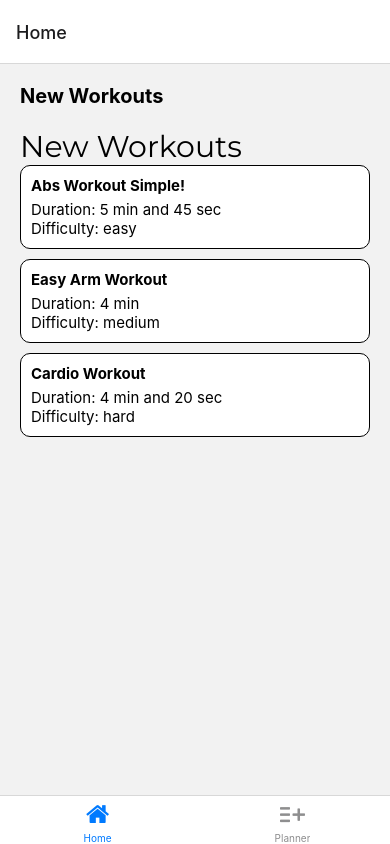
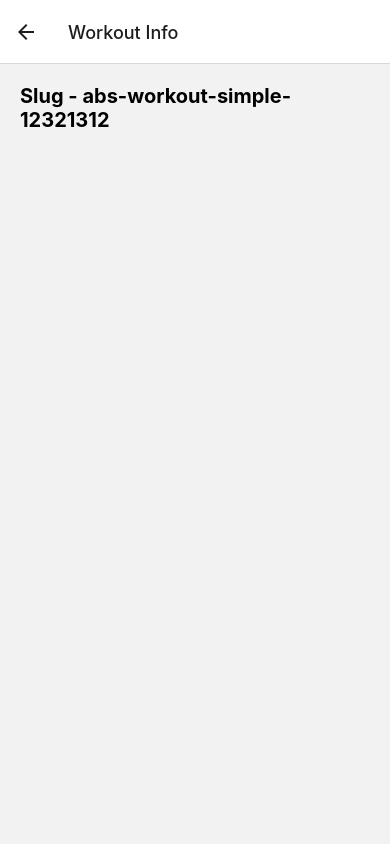
Before and after one commit to rquesada/Workout, a React Native app: screen /Home in a window 390 px wide. Both pictures are taken after a click on the element 195 px from the left and 212 px from the top of the page. Built offline with nearby package versions, Linux system fonts and the light colour scheme.

Commit message:
useIsFocused

```diff
--- a/hooks/useCachedResources.ts
+++ b/hooks/useCachedResources.ts
@@ -1,13 +1,14 @@
 import { useEffect, useState } from 'react';
 import * as Font from 'expo-font';
+import { initWorkouts } from '../storage/workouts';
 
 export default function useCachedResources(){
     const [isLoadingComplete, setIsLoadingComplete] = useState(false);
 
     useEffect(() =>{
         async function loadResourcesAndDataAsync() {
-
             try{
+                await initWorkouts()
                 await Font.loadAsync({
                     "montserrat": require("../assets/fonts/Montserrat-Regular.ttf"),
                     "montserrat-bold": require("../assets/fonts/Montserrat-Bold.ttf"),
--- /dev/null
+++ b/hooks/useWorkouts.ts
@@ -0,0 +1,18 @@
+import { useEffect, useState } from "react";
+import { Workout } from "../types/data";
+import { getWorkouts } from "../storage/workouts";
+import { useIsFocused } from "@react-navigation/native";
+
+export const useWorkouts = () => {
+    const [workouts,setWorkouts] = useState<Workout[]>([]);
+    const isFocused = useIsFocused();
+    useEffect(()=>{
+        async function getData() {
+            const _workouts = await getWorkouts();
+            setWorkouts(_workouts);
+        }
+        getData();
+    },[isFocused]);
+
+    return workouts;
+}
--- a/navigation/index.tsx
+++ b/navigation/index.tsx
@@ -3,6 +3,7 @@ import { createStackNavigator } from "@react-navigation/stack";
 import { NavigationContainer } from "@react-navigation/native";
 import HomeScreen from "../screens/HomeScreen";
 import PlannerScreen from "../screens/PlannerScreen";
+import WorkoutDetailScreen from "../screens/WorkoutItemScreen";
 import React from "react";
 import { FontAwesome } from '@expo/vector-icons';
 import { Entypo } from '@expo/vector-icons';
@@ -19,11 +20,16 @@ const Stack = createStackNavigator();
 
 function RootNavigator(){
     return (
-        <Stack.Navigator initialRouteName="Home">
+        <Stack.Navigator>
                 <Stack.Screen
                     name="Root"
                     component={BottomTabNavigator}
                     options={{ headerShown: false }}
+                />
+                <Stack.Screen
+                    name="WorkoutDetail"
+                    component={WorkoutDetailScreen}
+                    options={{title: "Workout Info"}}
                 />
             </Stack.Navigator>
     );
--- a/package.json
+++ b/package.json
@@ -18,7 +18,8 @@
     "react": "18.2.0",
     "react-native": "0.72.3",
     "react-native-web": "~0.19.6",
-    "react-dom": "18.2.0"
+    "react-dom": "18.2.0",
+    "@react-native-async-storage/async-storage": "1.18.2"
   },
   "devDependencies": {
     "@babel/core": "^7.20.0",
--- a/screens/HomeScreen.tsx
+++ b/screens/HomeScreen.tsx
@@ -2,10 +2,10 @@ import React from "react";
 import { View, Text, StyleSheet, FlatList, Pressable } from "react-native";
 import { StackNavigationProp } from "@react-navigation/stack"
 import { ParamListBase, RouteProp } from "@react-navigation/native";
-import data from "../data.json";
 import { Workout } from "../types/data";
 import WorkoutItem from "../components/WorkoutItem";
 import { MontserratText } from "../components/styled/MontserratText";
+import { useWorkouts } from "../hooks/useWorkouts";
 
 type HomeScreenProps = {
     navigation: StackNavigationProp<ParamListBase, "Home">;
@@ -13,6 +13,7 @@ type HomeScreenProps = {
 };
 
 export default function HomeScreen({navigation}: HomeScreenProps){
+    const workouts = useWorkouts();
 
     // useEffect(()=>{
     //     console.log("Rending Home Screen");
@@ -23,7 +24,8 @@ export default function HomeScreen({navigation}: HomeScreenProps){
     const PressableItem = ({item}:{item:Workout}) => {
         return(
             <Pressable
-            onPress={() => alert(`I am pressed - ${item.name}`)}
+            onPress={() =>
+                navigation.navigate("WorkoutDetail", {slug:item.slug})}
             >
                 <WorkoutItem item={item} />
             </Pressable>
@@ -40,7 +42,7 @@ export default function HomeScreen({navigation}: HomeScreenProps){
             </MontserratText>
             {/* <Text>{ JSON.stringify(data) }</Text> */}
             <FlatList
-                data={data as Workout[]}
+                data={workouts}
                 keyExtractor={item => item.slug}
                 renderItem={PressableItem}
             />
--- /dev/null
+++ b/screens/WorkoutItemScreen.tsx
@@ -0,0 +1,33 @@
+import React from "react";
+import { View, Text, StyleSheet, FlatList, Pressable } from "react-native";
+import { StackHeaderProps, StackNavigationProp } from "@react-navigation/stack"
+
+type DetailParams = {
+    route: {
+        params:{
+            slug: string;
+        }
+    }
+}
+
+type Navigation = StackHeaderProps & DetailParams;
+
+export default function WorkoutDetailScreen({route}: Navigation){
+    return (
+        <View style={styles.container}>
+            <Text style={styles.header}>Slug - {route.params.slug}</Text>
+        </View>
+    )
+}
+
+const styles = StyleSheet.create({
+    container: {
+        padding: 20,
+        flex:1
+    },
+    header: {
+        fontSize: 20,
+        marginBottom: 20,
+        fontWeight: "bold",
+    }
+})
--- /dev/null
+++ b/storage/index.ts
@@ -0,0 +1,39 @@
+import AsyncStorage from "@react-native-async-storage/async-storage";
+
+export const storeData = async (key: string, value: any) => {
+    try {
+        const stringValue = JSON.stringify(value);
+        await AsyncStorage.setItem(key, stringValue);
+    } catch (error: any) {
+        console.log(error.message);
+    }
+}
+
+export const getData = async (key: string) => {
+    try {
+        const value = await AsyncStorage.getItem(key);
+        if (value !== null){
+            const data = JSON.parse(value);
+            return data;
+        }
+    } catch (e: any){
+        console.log(e.message);
+    }
+}
+
+export const containsKey =async (key:string) => {
+    try {
+        const keys = await AsyncStorage.getAllKeys();
+        return keys.includes(key);
+    } catch (e:any) {
+        console.log(e.message);
+    }
+}
+
+export const removeItem = async (key:string) => {
+    try {
+        await AsyncStorage.removeItem(key);
+    } catch (e:any) {
+        console.log(e.message);
+    }
+}
--- /dev/null
+++ b/storage/workouts.ts
@@ -0,0 +1,24 @@
+import { containsKey, getData, removeItem, storeData } from ".";
+import data from "../data.json"
+import { Workout } from "../types/data";
+
+export const getWorkouts = async ():Promise<Workout[]> => {
+    const workouts = await getData("workout-data");
+    return workouts;
+}
+
+export const initWorkouts = async ():Promise<boolean> => {
+
+    const hasWorkouts = await containsKey("workout-data");
+    if(!hasWorkouts){
+        await storeData("workout-data", data);
+        return true;
+    }
+
+    return false;
+}
+
+export const clearWorkouts = async () => {
+    await removeItem("workout-data");
+
+}
```
Also changed, not shown: 1 other file (tests, documents, lock files or other folders).
